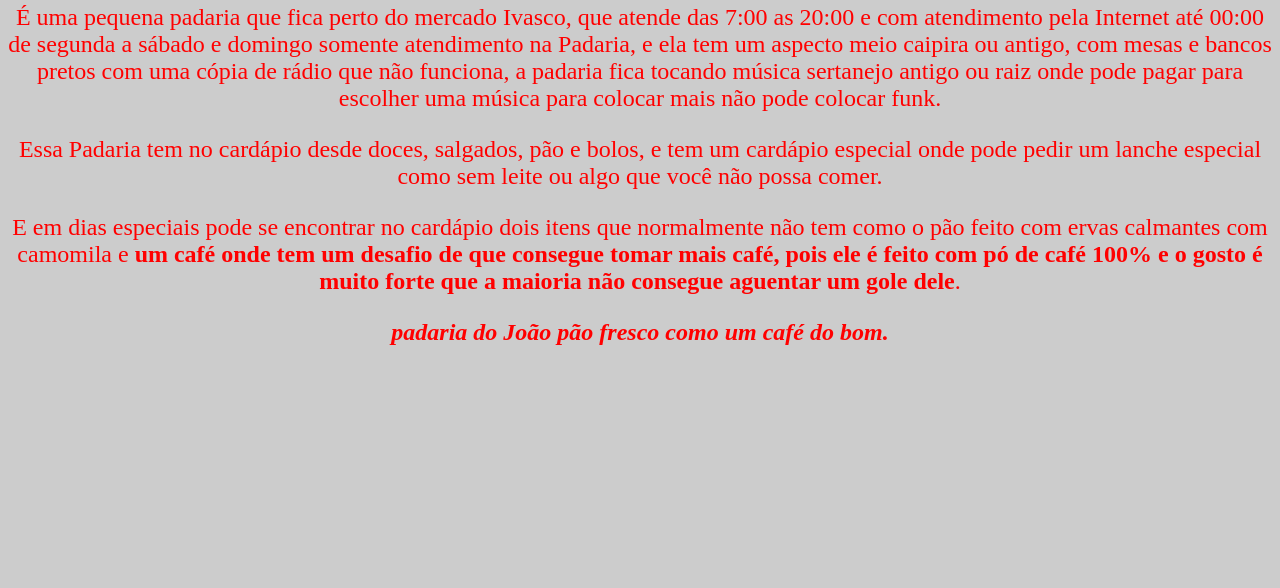
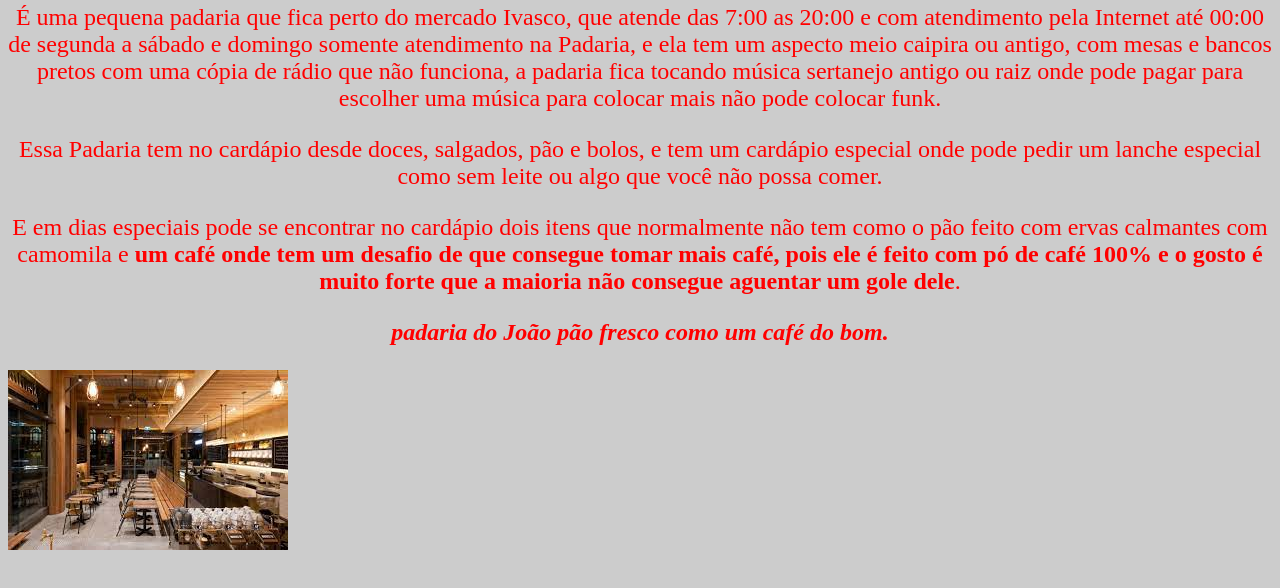
Before and after one commit to Lucavei/padariajoao, a plain HTML site: page index.html in a window 1280 px wide. Shown: the part 134-722 px from the top of the page. Drawn offline with Linux system fonts and the light colour scheme; a script that the page names is missing.

Commit message:
21/10/22

```diff
--- a/index.html
+++ b/index.html
@@ -23,5 +23,6 @@
 
         <p><strong><em> padaria do João pão fresco como um café do bom.</em></strong></p>
     </header>
+    <img id="entrada" src="entrada.jpeg">
 </body>
 </html>
```
